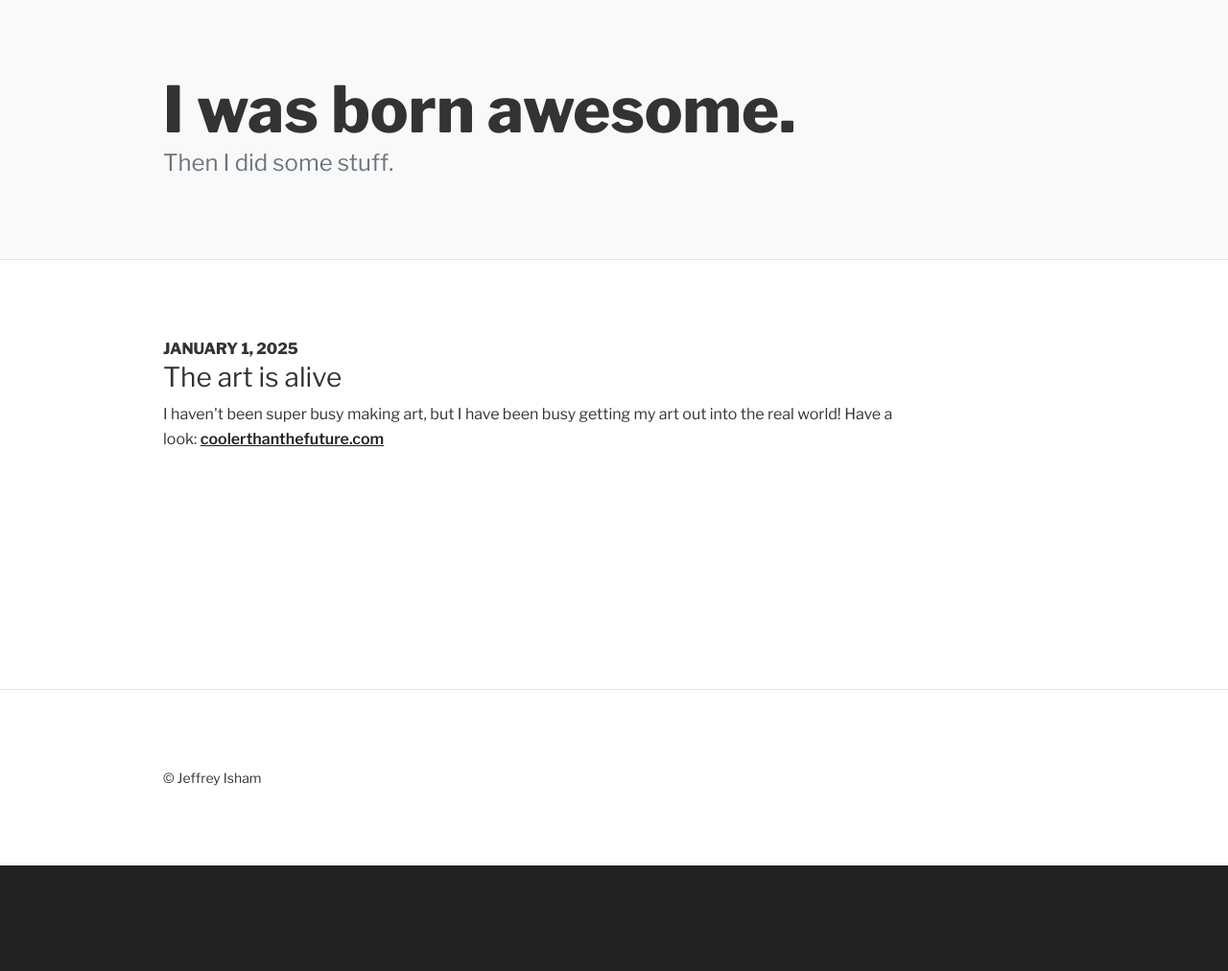
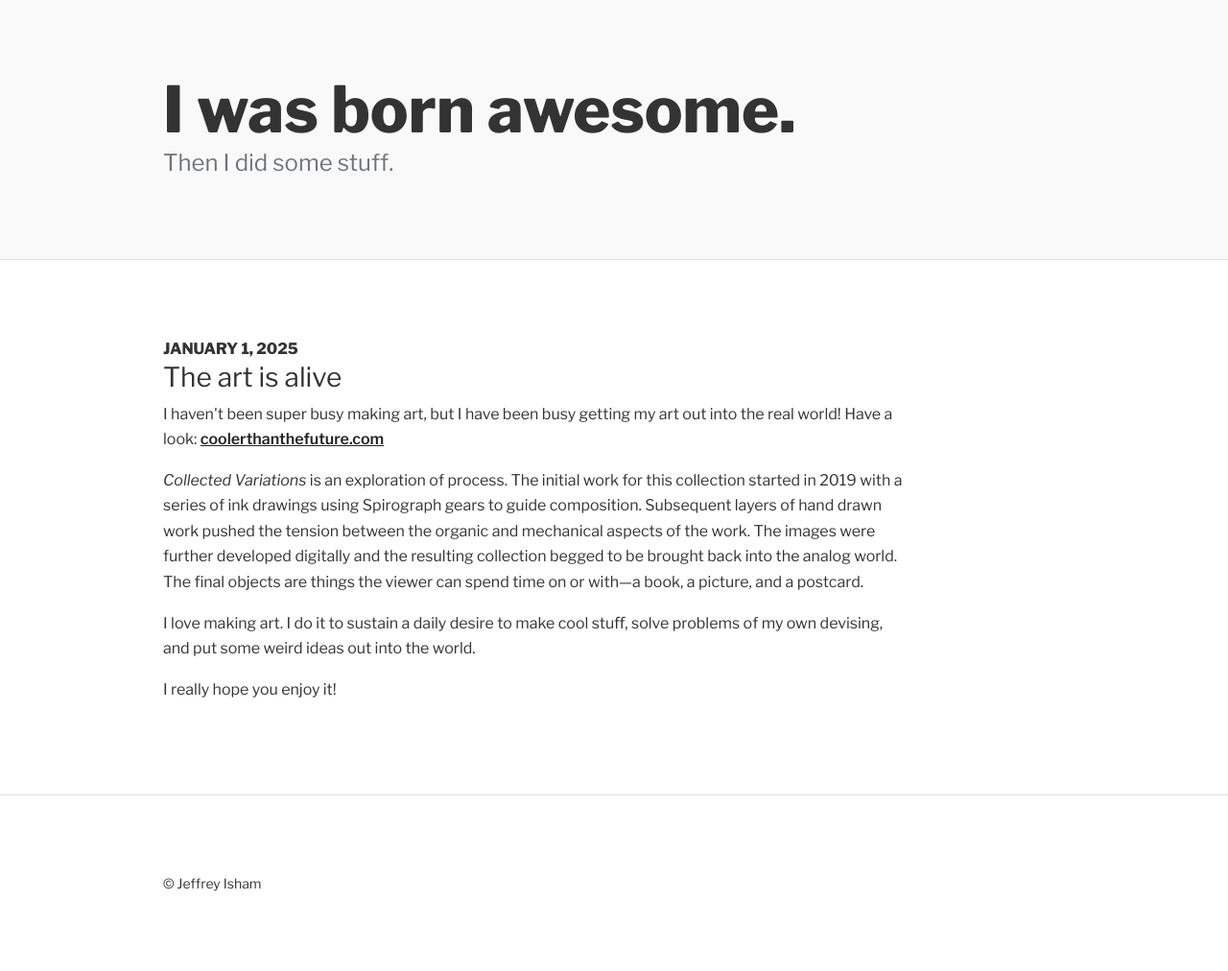
Before and after one commit to jeffreyisham/jeffreyisham.github.io, a Jekyll site: the page built from _posts/2025-01-01-the-art-is-alive.md, in a window 1280 px wide. Shown: the whole page at 96% size. Built offline with Jekyll 4.4.1, drawn with Linux system fonts in a browser that asks for light colours; before the commit the page ends 902 px from its top, so only the background shows below that.

Commit message:
Update 2025-01-01-the-art-is-alive.md

```diff
--- a/_posts/2025-01-01-the-art-is-alive.md
+++ b/_posts/2025-01-01-the-art-is-alive.md
@@ -7,3 +7,6 @@ meta:
 ---
 
 <p>I haven't been super busy making art, but I have been busy getting my art out into the real world! Have a look: <a href="https://www.coolerthanthefuture.com">coolerthanthefuture.com</a></p>
+<p><em>Collected Variations</em> is an exploration of process. The initial work for this collection started in 2019 with a series of ink drawings using Spirograph gears to guide composition. Subsequent layers of hand drawn work pushed the tension between the organic and mechanical aspects of the work. The images were further developed digitally and the resulting collection begged to be brought back into the analog world. The final objects are things the viewer can spend time on or with—a book, a picture, and a postcard.</p>
+<p>I love making art. I do it to sustain a daily desire to make cool stuﬀ, solve problems of my own devising, and put some weird ideas out into the world.</p>
+<p>I really hope you enjoy it!</p>
```
